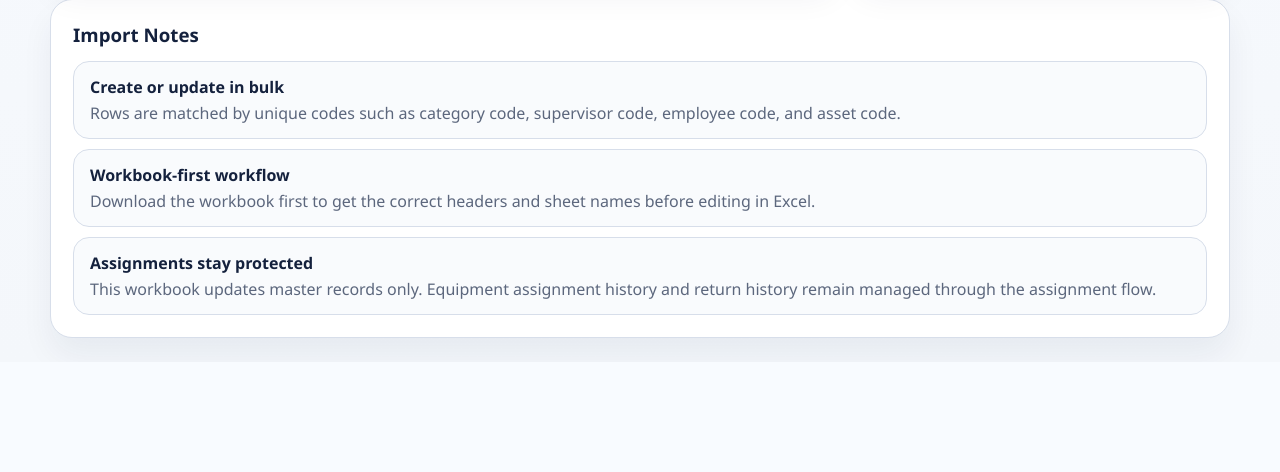
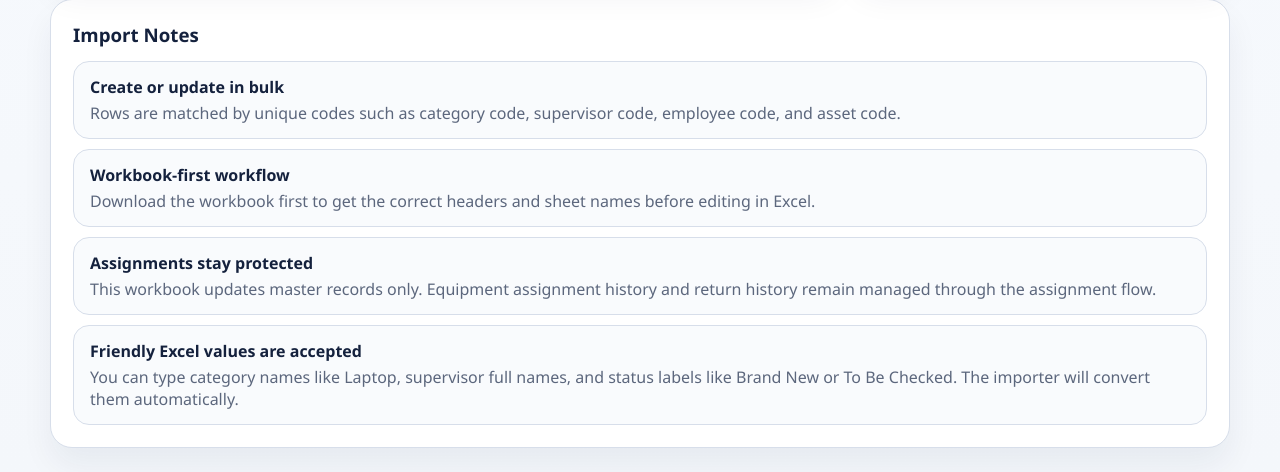
Before and after one commit to wacky004/Employee-tag-system, a Django app: page /inventory/workbook/ in a window 1280 px wide. Shown: the part 708-1180 px from the top of the page. Before the commit the page ends 1060 px from the top, so only its background shows below. Run offline with Django 5.2, Linux system fonts and the light colour scheme; a user stored in the database is signed in; tables that the repository leaves empty hold one stand-in row (values such as "Sample post").

Commit message:
Make inventory workbook import accept friendly Excel values

```diff
--- a/inventory/views.py
+++ b/inventory/views.py
@@ -110,9 +110,17 @@ def _filter_equipment_queryset(queryset, params):
 def _normalize_cell(value):
     if value is None:
         return ""
+    if isinstance(value, bool):
+        return "TRUE" if value else "FALSE"
+    if isinstance(value, float) and value.is_integer():
+        return str(int(value))
     if isinstance(value, str):
         return value.strip()
     return str(value).strip()
+
+
+def _normalize_lookup(value):
+    return "".join(character for character in _normalize_cell(value).lower() if character.isalnum())
 
 
 def _parse_bool(value, default=True):
@@ -124,6 +132,68 @@ def _parse_bool(value, default=True):
     if normalized in {"0", "false", "no", "n", "inactive"}:
         return False
     raise forms.ValidationError(f"Invalid boolean value: {value}")
+
+
+def _resolve_category(value, row_number):
+    lookup_value = _normalize_cell(value)
+    if not lookup_value:
+        return None
+
+    category = EquipmentCategory.objects.filter(Q(code__iexact=lookup_value) | Q(name__iexact=lookup_value)).first()
+    if category:
+        return category
+
+    normalized_lookup = _normalize_lookup(lookup_value)
+    for candidate in EquipmentCategory.objects.all():
+        if normalized_lookup in {_normalize_lookup(candidate.code), _normalize_lookup(candidate.name)}:
+            return candidate
+
+    raise forms.ValidationError(
+        f"Equipment row {row_number} references unknown category '{lookup_value}'. "
+        "Use either the category code or the category name."
+    )
+
+
+def _resolve_supervisor(value, row_number):
+    lookup_value = _normalize_cell(value)
+    if not lookup_value:
+        return None
+
+    supervisor = Supervisor.objects.filter(
+        Q(employee_code__iexact=lookup_value) | Q(full_name__iexact=lookup_value)
+    ).first()
+    if supervisor:
+        return supervisor
+
+    normalized_lookup = _normalize_lookup(lookup_value)
+    for candidate in Supervisor.objects.all():
+        if normalized_lookup in {_normalize_lookup(candidate.employee_code), _normalize_lookup(candidate.full_name)}:
+            return candidate
+
+    raise forms.ValidationError(
+        f"Employees row {row_number} references unknown supervisor '{lookup_value}'. "
+        "Use either the supervisor code or the supervisor full name."
+    )
+
+
+def _normalize_status(value, row_number):
+    raw_value = _normalize_cell(value)
+    if not raw_value:
+        return Equipment.Status.UNUSED
+
+    normalized_lookup = _normalize_lookup(raw_value)
+    status_map = {}
+    for code, label in Equipment.Status.choices:
+        status_map[_normalize_lookup(code)] = code
+        status_map[_normalize_lookup(label)] = code
+
+    if normalized_lookup in status_map:
+        return status_map[normalized_lookup]
+
+    raise forms.ValidationError(
+        f"Equipment row {row_number} has invalid status '{raw_value}'. "
+        "Use values like Brand New, Used, Unused, Defective, or To Be Checked."
+    )
 
 
 def _read_sheet_rows(workbook, sheet_name):
@@ -153,7 +223,6 @@ def _read_sheet_rows(workbook, sheet_name):
 
 def _import_inventory_workbook(file_obj):
     workbook = load_workbook(file_obj, data_only=True)
-    status_choices = {code for code, _label in Equipment.Status.choices}
     results = {
         "categories": 0,
         "supervisors": 0,
@@ -198,18 +267,13 @@ def _import_inventory_workbook(file_obj):
         for row_number, row in _read_sheet_rows(workbook, "Employees"):
             employee_code = _normalize_cell(row["employee_code"])
             full_name = _normalize_cell(row["full_name"])
-            supervisor_code = _normalize_cell(row["supervisor_code"])
             supervisor = None
             if not employee_code or not full_name:
                 raise forms.ValidationError(
                     f"Employees row {row_number} must include employee_code and full_name."
                 )
-            if supervisor_code:
-                supervisor = Supervisor.objects.filter(employee_code=supervisor_code).first()
-                if not supervisor:
-                    raise forms.ValidationError(
-                        f"Employees row {row_number} references unknown supervisor code '{supervisor_code}'."
-                    )
+            if _normalize_cell(row["supervisor_code"]):
+                supervisor = _resolve_supervisor(row["supervisor_code"], row_number)
             Employee.objects.update_or_create(
                 employee_code=employee_code,
                 defaults={
@@ -226,23 +290,12 @@ def _import_inventory_workbook(file_obj):
         for row_number, row in _read_sheet_rows(workbook, "Equipment"):
             asset_code = _normalize_cell(row["asset_code"])
             name = _normalize_cell(row["name"])
-            category_code = _normalize_cell(row["category_code"])
-            status = _normalize_cell(row["status"]) or Equipment.Status.UNUSED
-            category = None
+            category = _resolve_category(row["category_code"], row_number)
+            status = _normalize_status(row["status"], row_number)
 
             if not asset_code or not name:
                 raise forms.ValidationError(
                     f"Equipment row {row_number} must include asset_code and name."
-                )
-            if category_code:
-                category = EquipmentCategory.objects.filter(code=category_code).first()
-                if not category:
-                    raise forms.ValidationError(
-                        f"Equipment row {row_number} references unknown category code '{category_code}'."
-                    )
-            if status not in status_choices:
-                raise forms.ValidationError(
-                    f"Equipment row {row_number} has invalid status '{status}'."
                 )
 
             Equipment.objects.update_or_create(
@@ -400,6 +453,14 @@ class InventoryAccessMixin(LoginRequiredMixin, UserPassesTestMixin):
 
 class SuperAdminInventoryAccessMixin(InventoryAccessMixin):
     allowed_roles = (User.Role.SUPER_ADMIN,)
+
+
+class InventoryFeedbackMixin:
+    failure_message = "The operation failed. Please review the form and try again."
+
+    def form_invalid(self, form):
+        messages.error(self.request, self.failure_message)
+        return super().form_invalid(form)
 
 
 class InventoryDashboardView(InventoryAccessMixin, TemplateView):
@@ -639,9 +700,10 @@ class AuditLogListView(SuperAdminInventoryAccessMixin, ListView):
         return InventoryAuditLog.objects.select_related("actor").order_by("-timestamp", "-id")
 
 
-class InventoryWorkbookView(SuperAdminInventoryAccessMixin, FormView):
+class InventoryWorkbookView(InventoryFeedbackMixin, SuperAdminInventoryAccessMixin, FormView):
     form_class = InventoryWorkbookImportForm
     template_name = "inventory/workbook.html"
+    failure_message = "Workbook import failed. Please fix the file and try again."
 
     def get_context_data(self, **kwargs):
         context = super().get_context_data(**kwargs)
@@ -764,10 +826,11 @@ class UnassignedEquipmentReportView(EquipmentReportListView):
         return queryset
 
 
-class EquipmentCreateView(SuperAdminInventoryAccessMixin, CreateView):
+class EquipmentCreateView(InventoryFeedbackMixin, SuperAdminInventoryAccessMixin, CreateView):
     model = Equipment
     form_class = EquipmentForm
     template_name = "inventory/equipment_create.html"
+    failure_message = "Equipment creation failed. Please review the form and try again."
 
     def form_valid(self, form):
         response = super().form_valid(form)
@@ -779,9 +842,10 @@ class EquipmentCreateView(SuperAdminInventoryAccessMixin, CreateView):
         return reverse("inventory:equipment-create")
 
 
-class EquipmentAssignmentCreateView(SuperAdminInventoryAccessMixin, FormView):
+class EquipmentAssignmentCreateView(InventoryFeedbackMixin, SuperAdminInventoryAccessMixin, FormView):
     form_class = EquipmentAssignmentCreateForm
     template_name = "inventory/equipment_assignment_create.html"
+    failure_message = "Equipment assignment failed. Please review the form and try again."
 
     def form_valid(self, form):
         assignment = self._assign_equipment(
@@ -874,10 +938,11 @@ class SupervisorListView(SuperAdminInventoryAccessMixin, ListView):
         return Supervisor.objects.annotate(member_count=Count("employees")).order_by("full_name", "employee_code")
 
 
-class SupervisorCreateView(SuperAdminInventoryAccessMixin, CreateView):
+class SupervisorCreateView(InventoryFeedbackMixin, SuperAdminInventoryAccessMixin, CreateView):
     model = Supervisor
     form_class = SupervisorForm
     template_name = "inventory/supervisor_create.html"
+    failure_message = "Supervisor creation failed. Please review the form and try again."
 
     def form_valid(self, form):
         response = super().form_valid(form)
@@ -898,10 +963,11 @@ class EquipmentCategoryListView(SuperAdminInventoryAccessMixin, ListView):
         return EquipmentCategory.objects.order_by("name", "code")
 
 
-class EquipmentCategoryCreateView(SuperAdminInventoryAccessMixin, CreateView):
+class EquipmentCategoryCreateView(InventoryFeedbackMixin, SuperAdminInventoryAccessMixin, CreateView):
     model = EquipmentCategory
     form_class = EquipmentCategoryForm
     template_name = "inventory/category_create.html"
+    failure_message = "Category creation failed. Please review the form and try again."
 
     def form_valid(self, form):
         messages.success(self.request, "Equipment category created successfully.")
@@ -911,10 +977,11 @@ class EquipmentCategoryCreateView(SuperAdminInventoryAccessMixin, CreateView):
         return reverse("inventory:category-list")
 
 
-class SupervisorUpdateView(SuperAdminInventoryAccessMixin, UpdateView):
+class SupervisorUpdateView(InventoryFeedbackMixin, SuperAdminInventoryAccessMixin, UpdateView):
     model = Supervisor
     form_class = SupervisorForm
     template_name = "inventory/supervisor_update.html"
+    failure_message = "Supervisor update failed. Please review the form and try again."
 
     def form_valid(self, form):
         messages.success(self.request, "Supervisor updated successfully.")
@@ -1037,10 +1104,11 @@ class EmployeeDetailView(SuperAdminInventoryAccessMixin, DetailView):
         return self.render_to_response(self.get_context_data(current_equipment_rows=current_equipment_rows))
 
 
-class EmployeeCreateView(SuperAdminInventoryAccessMixin, CreateView):
+class EmployeeCreateView(InventoryFeedbackMixin, SuperAdminInventoryAccessMixin, CreateView):
     model = Employee
     form_class = EmployeeForm
     template_name = "inventory/employee_create.html"
+    failure_message = "Employee creation failed. Please review the form and try again."
 
     def form_valid(self, form):
         response = super().form_valid(form)
@@ -1052,10 +1120,11 @@ class EmployeeCreateView(SuperAdminInventoryAccessMixin, CreateView):
         return reverse("inventory:employee-list")
 
 
-class EmployeeUpdateView(SuperAdminInventoryAccessMixin, UpdateView):
+class EmployeeUpdateView(InventoryFeedbackMixin, SuperAdminInventoryAccessMixin, UpdateView):
     model = Employee
     form_class = EmployeeForm
     template_name = "inventory/employee_update.html"
+    failure_message = "Employee update failed. Please review the form and try again."
 
     def form_valid(self, form):
         original = self.get_object()
@@ -1079,9 +1148,10 @@ class EmployeeUpdateView(SuperAdminInventoryAccessMixin, UpdateView):
         return reverse("inventory:employee-detail", kwargs={"pk": self.object.pk})
 
 
-class EmployeeAssignSupervisorView(SuperAdminInventoryAccessMixin, FormView):
+class EmployeeAssignSupervisorView(InventoryFeedbackMixin, SuperAdminInventoryAccessMixin, FormView):
     form_class = EmployeeAssignSupervisorForm
     template_name = "inventory/employee_assign_supervisor.html"
+    failure_message = "Supervisor assignment failed. Please review the form and try again."
 
     def form_valid(self, form):
         employee = form.cleaned_data["employee"]
@@ -1092,10 +1162,11 @@ class EmployeeAssignSupervisorView(SuperAdminInventoryAccessMixin, FormView):
         return redirect("inventory:employee-list")
 
 
-class EquipmentUpdateView(SuperAdminInventoryAccessMixin, UpdateView):
+class EquipmentUpdateView(InventoryFeedbackMixin, SuperAdminInventoryAccessMixin, UpdateView):
     model = Equipment
     form_class = EquipmentForm
     template_name = "inventory/equipment_update.html"
+    failure_message = "Equipment update failed. Please review the form and try again."
 
     def form_valid(self, form):
         original = self.get_object()
--- a/templates/inventory/workbook.html
+++ b/templates/inventory/workbook.html
@@ -82,6 +82,12 @@
                         <p>This workbook updates master records only. Equipment assignment history and return history remain managed through the assignment flow.</p>
                     </div>
                 </div>
+                <div class="list-item">
+                    <div>
+                        <strong>Friendly Excel values are accepted</strong>
+                        <p>You can type category names like Laptop, supervisor full names, and status labels like Brand New or To Be Checked. The importer will convert them automatically.</p>
+                    </div>
+                </div>
             </div>
         </div>
     </div>
```
Also changed, not shown: inventory/tests.py (+102 -0 lines).
